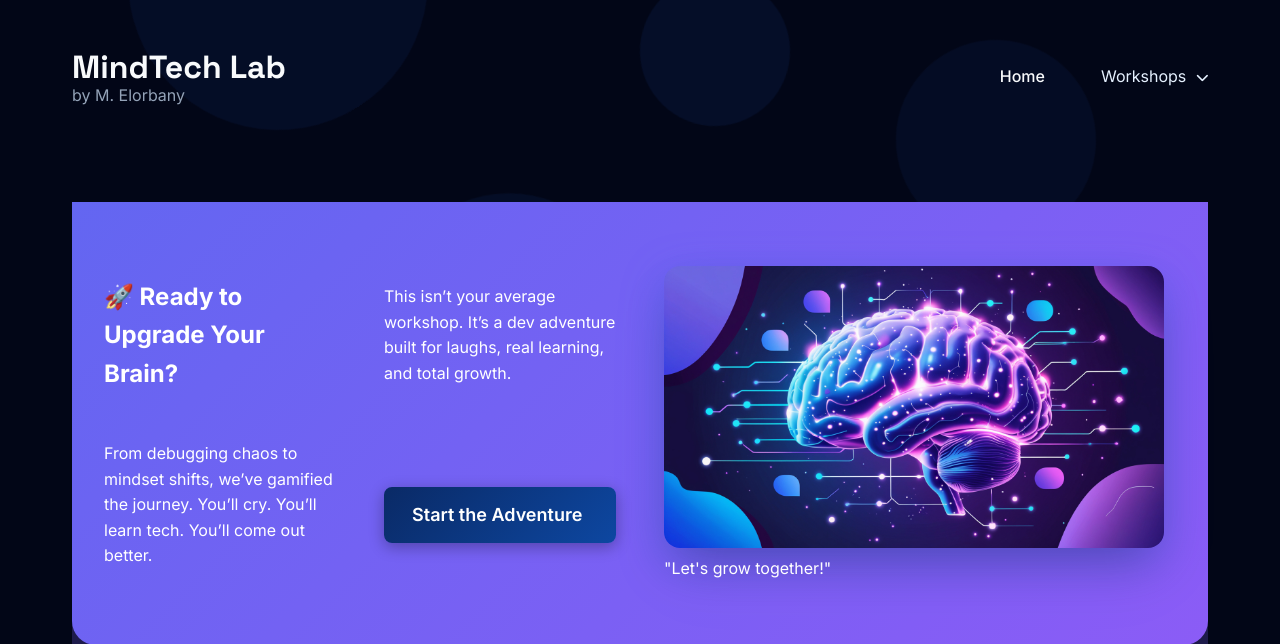
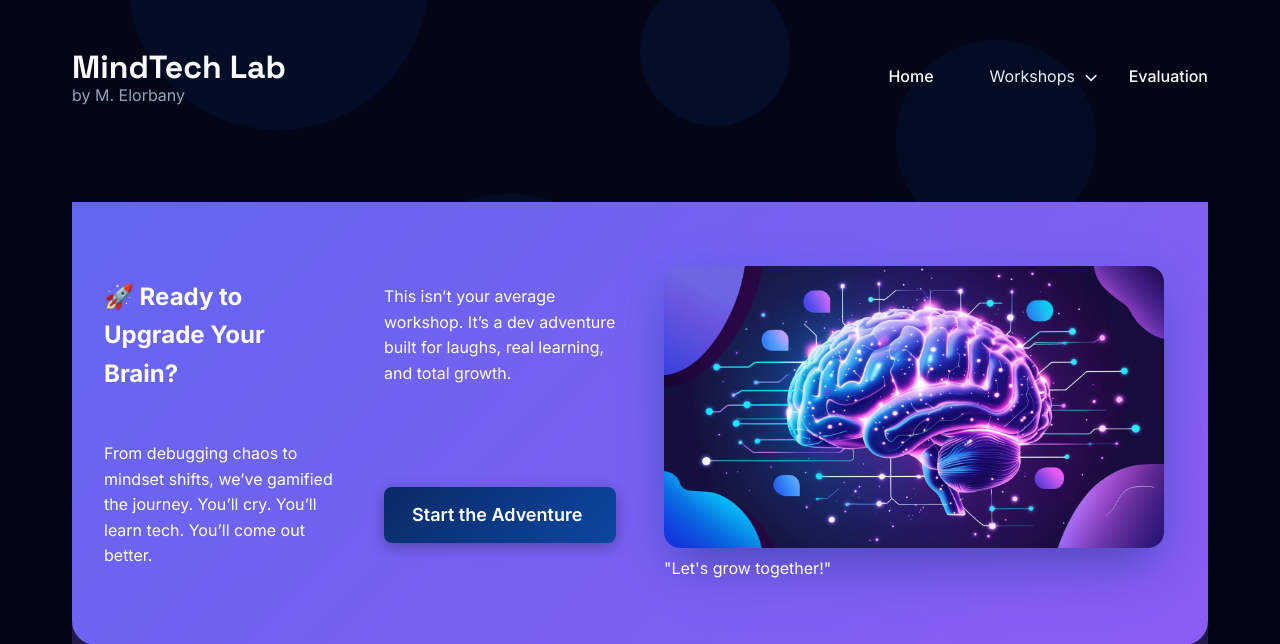
Before and after one commit to MohamedHassan40/mohamed_workshop, a Flask app: page / in a window 1280 px wide. Shown: the top 644 px of the page. Run offline with Flask 3, Linux system fonts and the light colour scheme.

Commit message:
ADDED EVALUTAITION

```diff
--- a/api/index.py
+++ b/api/index.py
@@ -36,6 +36,9 @@ def index():
     session.clear()
     return render_template('index.html', intro=data['intro'], workshop_data=data)
 
+@app.route('/evaluation')
+def evaluation():
+    return render_template('evaluation.html')
 
 @app.route('/phase/<int:phase_index>', methods=['GET', 'POST'])
 def phase(phase_index):
--- a/api/templates/base.html
+++ b/api/templates/base.html
@@ -54,6 +54,7 @@
                             <a href="/phase/7">🕸️ Web Scraping</a>
                         </div>
                     </div>
+                    <a href="/evaluation" class="nav-link active">Evaluation</a>
 
                 </nav>
             </div>
```
Also changed, not shown: api/templates/evaluation.html (added, +7 -0 lines), api/static/images/Vector-1.png (added), api/static/images/Vector.png (added).
